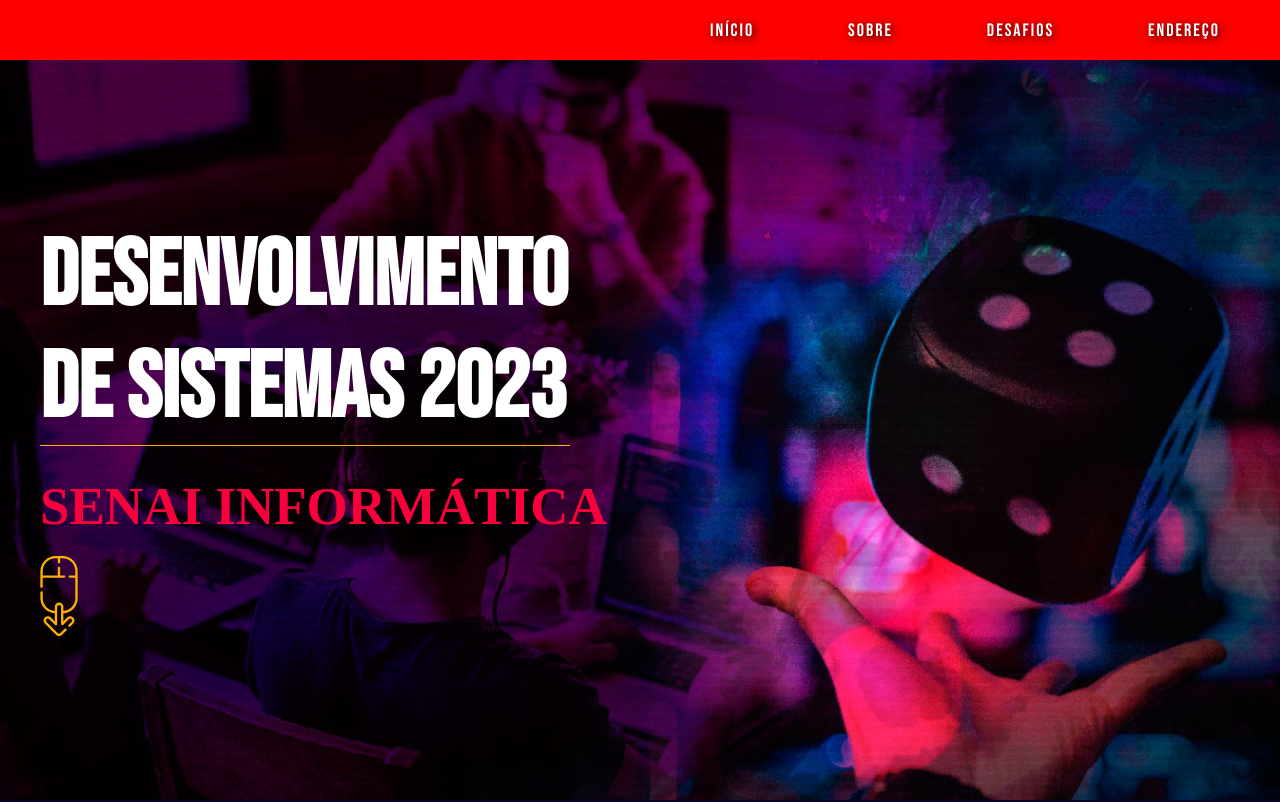
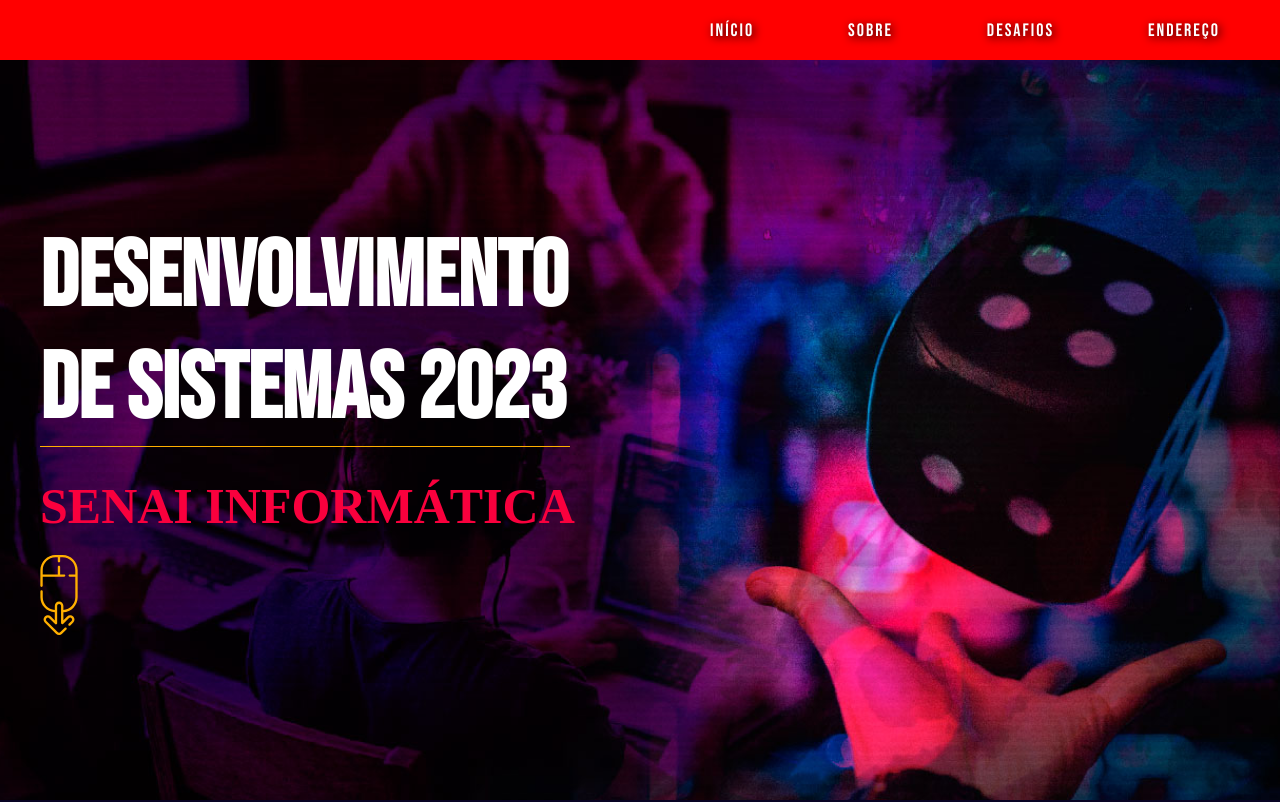
Before and after one commit to merbach020202/landing-page2.0, a plain HTML site: page index.html in a window 1280 px wide. Shown: the top 802 px of the page. Drawn offline with Linux system fonts and the light colour scheme; a web font is replaced by a local one.

Commit message:
terminei banner

```diff
--- a/css/style.css
+++ b/css/style.css
@@ -118,7 +118,7 @@ main .banner-flex p {
     margin-bottom: 20px;
     color: #F9003D;
     font-family: "Courier Prime";
-    font-size: 53px;
+    font-size: 50px;
     font-weight: bold;
     text-transform: uppercase;
 }
```
